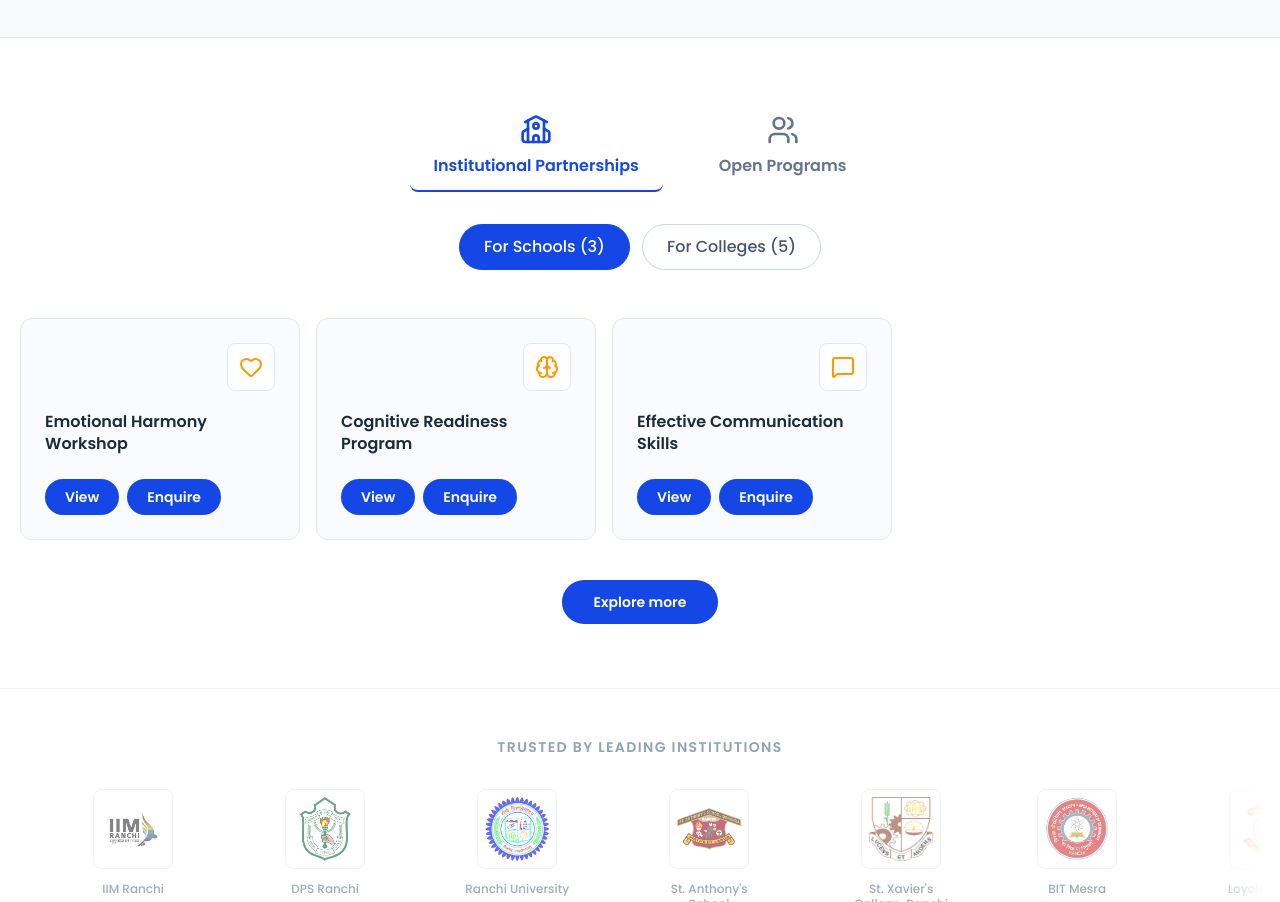
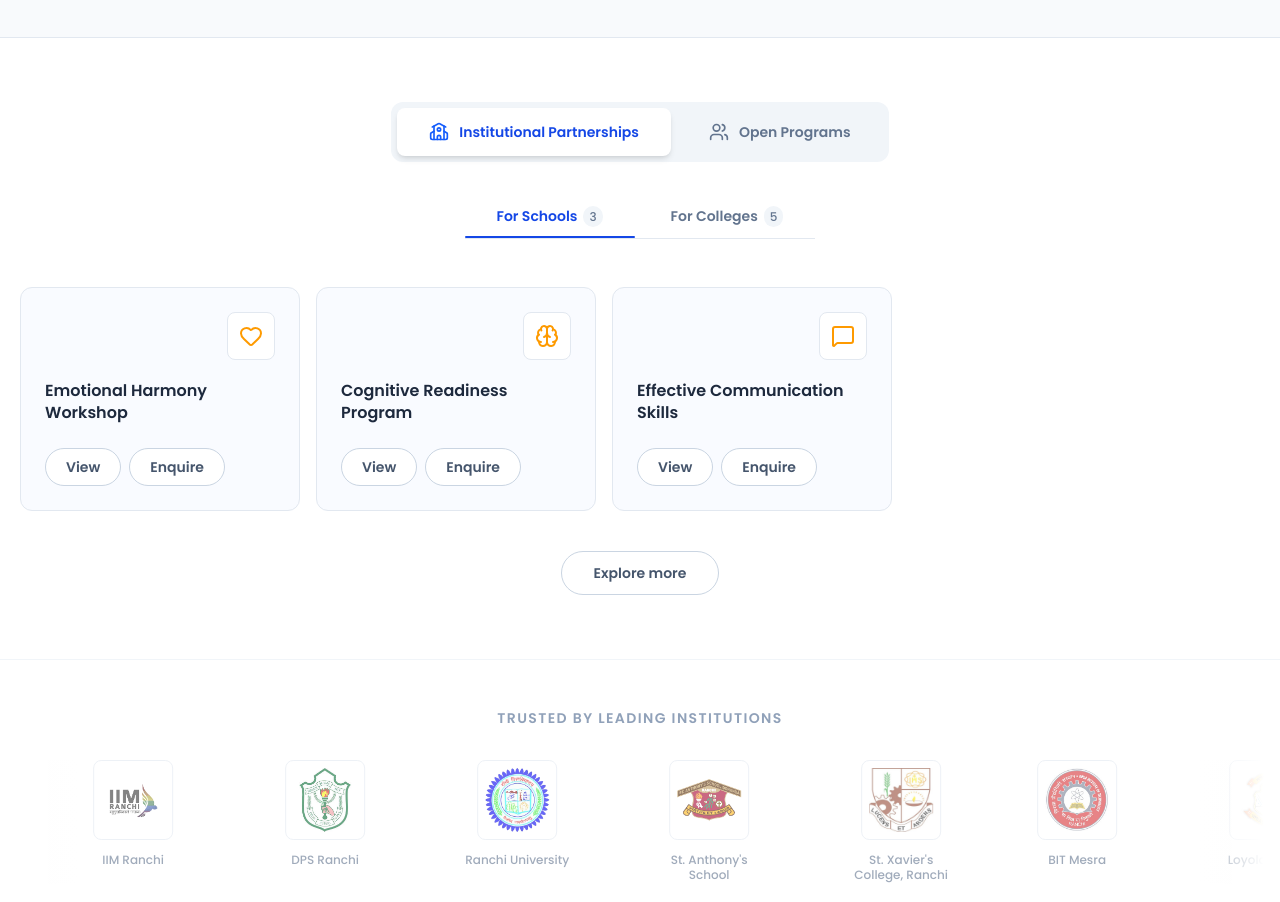
Before and after one commit to ZishanKamal/north_star_website_new, a Next.js app: page / in a window 1280 px wide. Shown: the part 1171-2073 px from the top of the page. Built offline with nearby package versions, Linux system fonts and the light colour scheme.

Commit message:
Add scroll-to-top functionality on question change and screen transitions

```diff
--- a/src/components/assessment/TestInterface.tsx
+++ b/src/components/assessment/TestInterface.tsx
@@ -39,6 +39,11 @@
   };
 
   const canGoNext = answers[currentQuestion] !== undefined;
+
+  // Scroll to top when question changes
+  useEffect(() => {
+    window.scrollTo(0, 0);
+  }, [currentQuestion]);
 
   return (
     <div className="min-h-[80vh] flex items-center justify-center px-4 py-8">
--- a/src/components/home/program-showcase.tsx
+++ b/src/components/home/program-showcase.tsx
@@ -143,12 +143,12 @@
         </h3>
         <div className="flex gap-2 mt-auto">
           <Link href={program.href}>
-            <button className="px-3 md:px-5 py-1.5 md:py-2 text-xs md:text-sm font-semibold rounded-full bg-blue-700 text-white hover:bg-blue-800 transition-colors">
+            <button className="px-3 md:px-5 py-1.5 md:py-2 text-xs md:text-sm font-semibold rounded-full border border-slate-300 text-slate-600 bg-white hover:bg-blue-700 hover:text-white hover:border-blue-700 transition-colors">
               View
             </button>
           </Link>
           <Link href="/contact">
-            <button className="px-3 md:px-5 py-1.5 md:py-2 text-xs md:text-sm font-semibold rounded-full bg-blue-700 text-white hover:bg-blue-800 transition-colors">
+            <button className="px-3 md:px-5 py-1.5 md:py-2 text-xs md:text-sm font-semibold rounded-full border border-slate-300 text-slate-600 bg-white hover:bg-blue-700 hover:text-white hover:border-blue-700 transition-colors">
               Enquire
             </button>
           </Link>
@@ -215,7 +215,8 @@
     <section className="py-16 bg-white">
       <div className="container mx-auto px-4">
         {/* Main tabs */}
-        <div className="flex justify-center gap-8 mb-8">
+        <div className="flex justify-center mb-8">
+          <div className="inline-flex bg-slate-100 rounded-xl p-1.5 gap-1.5">
             {tabs.map((tab, i) => {
               const TabIcon = tab.icon;
               const isActive = i === activeTab;
@@ -223,20 +224,21 @@
                 <button
                   key={tab.label}
                   onClick={() => setActiveTab(i)}
-                className={`flex flex-col items-center gap-2 px-4 md:px-6 py-3 rounded-lg transition-all text-xs md:text-base font-semibold ${
+                  className={`relative flex items-center gap-2.5 px-5 md:px-8 py-3 md:py-3.5 rounded-lg transition-all duration-200 text-xs md:text-sm font-semibold ${
                     isActive
-                    ? "text-blue-700 border-b-2 border-blue-700"
-                    : "text-slate-500 hover:text-slate-700"
+                      ? "bg-white text-blue-700 shadow-md"
+                      : "text-slate-500 hover:text-slate-700 hover:bg-slate-50"
                   }`}
                 >
-                <TabIcon className="w-5 h-5 md:w-8 md:h-8" />
+                  <TabIcon className={`w-5 h-5 ${isActive ? "text-blue-600" : ""}`} />
                   <span>{tab.label}</span>
                 </button>
               );
             })}
           </div>
+        </div>
 
-        {/* Sub-category filter pills */}
+        {/* Sub-category filter tabs */}
         <AnimatePresence mode="wait">
           <motion.div
             key={`pills-${activeTab}`}
@@ -244,24 +246,36 @@
             animate={{ opacity: 1, y: 0 }}
             exit={{ opacity: 0, y: -10 }}
             transition={{ duration: 0.2 }}
-            className="flex justify-center flex-wrap gap-3 mb-10"
+            className="flex justify-center mb-10"
           >
+            <div className="flex gap-1 border-b border-slate-200">
               {currentTab.subCategories.map((sub, i) => {
                 const isActive = i === activeSub;
                 return (
                   <button
                     key={sub.label}
                     onClick={() => setActiveSub(i)}
-                  className={`px-4 md:px-6 py-1.5 md:py-2.5 rounded-full text-xs md:text-base font-medium border transition-colors ${
+                    className={`relative px-5 md:px-8 py-2.5 md:py-3 text-xs md:text-sm font-semibold transition-colors ${
                       isActive
-                      ? "bg-blue-700 text-white border-blue-700"
-                      : "bg-white text-slate-600 border-slate-300 hover:border-blue-400 hover:text-blue-700"
+                        ? "text-blue-700"
+                        : "text-slate-500 hover:text-slate-700"
                     }`}
                   >
-                  {sub.label} ({sub.count})
+                    {sub.label}
+                    <span className="ml-1.5 text-[10px] md:text-xs font-medium px-1.5 py-0.5 rounded-full bg-slate-100 text-slate-500">
+                      {sub.count}
+                    </span>
+                    {isActive && (
+                      <motion.div
+                        layoutId={`sub-indicator-${activeTab}`}
+                        className="absolute bottom-0 left-0 right-0 h-0.5 bg-blue-700 rounded-full"
+                        transition={{ type: "spring", stiffness: 400, damping: 30 }}
+                      />
+                    )}
                   </button>
                 );
               })}
+            </div>
           </motion.div>
         </AnimatePresence>
 
@@ -312,7 +326,7 @@
 {/* Explore more */}
         <div className="text-center mt-8">
           <Link href={currentTab.exploreHref}>
-            <Button className="bg-blue-700 hover:bg-blue-800 text-white rounded-full px-8">
+            <Button className="border border-slate-300 text-slate-600 bg-white hover:bg-blue-700 hover:text-white hover:border-blue-700 rounded-full px-8 transition-colors">
               {currentTab.exploreLabel}
             </Button>
           </Link>
--- a/src/lib/assessment/store.ts
+++ b/src/lib/assessment/store.ts
@@ -57,7 +57,10 @@
         whatsapp: "",
       },
 
-      setScreen: (screen) => set({ currentScreen: screen }),
+      setScreen: (screen) => {
+        set({ currentScreen: screen });
+        if (typeof window !== 'undefined') window.scrollTo(0, 0);
+      },
       setCurrentQuestion: (question) => set({ currentQuestion: question }),
       setAnswer: (questionId, value) =>
         set((state) => ({
@@ -66,22 +69,26 @@
       setTimeRemaining: (time) => set({ timeRemaining: time }),
       setStudentInfo: (info) => set({ studentInfo: info }),
 
-      startTest: (isQuick = false) =>
+      startTest: (isQuick = false) => {
         set({
           currentScreen: "test",
           testStartTime: Date.now(),
           currentQuestion: 1,
           timeRemaining: isQuick ? TIME_LIMITS.QUICK_ASSESSMENT : TIME_LIMITS.FULL_ASSESSMENT,
           isQuickAssessment: isQuick,
-        }),
+        });
+        if (typeof window !== 'undefined') window.scrollTo(0, 0);
+      },
 
-      completeTest: () =>
+      completeTest: () => {
         set({
           testCompleted: true,
           currentScreen: "results",
-        }),
+        });
+        if (typeof window !== 'undefined') window.scrollTo(0, 0);
+      },
 
-      resetTest: () =>
+      resetTest: () => {
         set({
           currentScreen: "landing",
           currentQuestion: 1,
@@ -95,7 +102,9 @@
             email: "",
             whatsapp: "",
           },
-        }),
+        });
+        if (typeof window !== 'undefined') window.scrollTo(0, 0);
+      },
 
       nextQuestion: () => {
         const current = get().currentQuestion;
@@ -103,6 +112,7 @@
         const maxQuestions = isQuick ? 10 : 50;
         if (current < maxQuestions) {
           set({ currentQuestion: current + 1 });
+          if (typeof window !== 'undefined') window.scrollTo(0, 0);
         } else {
           get().completeTest();
         }
@@ -112,6 +122,7 @@
         const current = get().currentQuestion;
         if (current > 1) {
           set({ currentQuestion: current - 1 });
+          if (typeof window !== 'undefined') window.scrollTo(0, 0);
         }
       },
     }),
```
Lines whose indentation alone changed are shown as unchanged.
